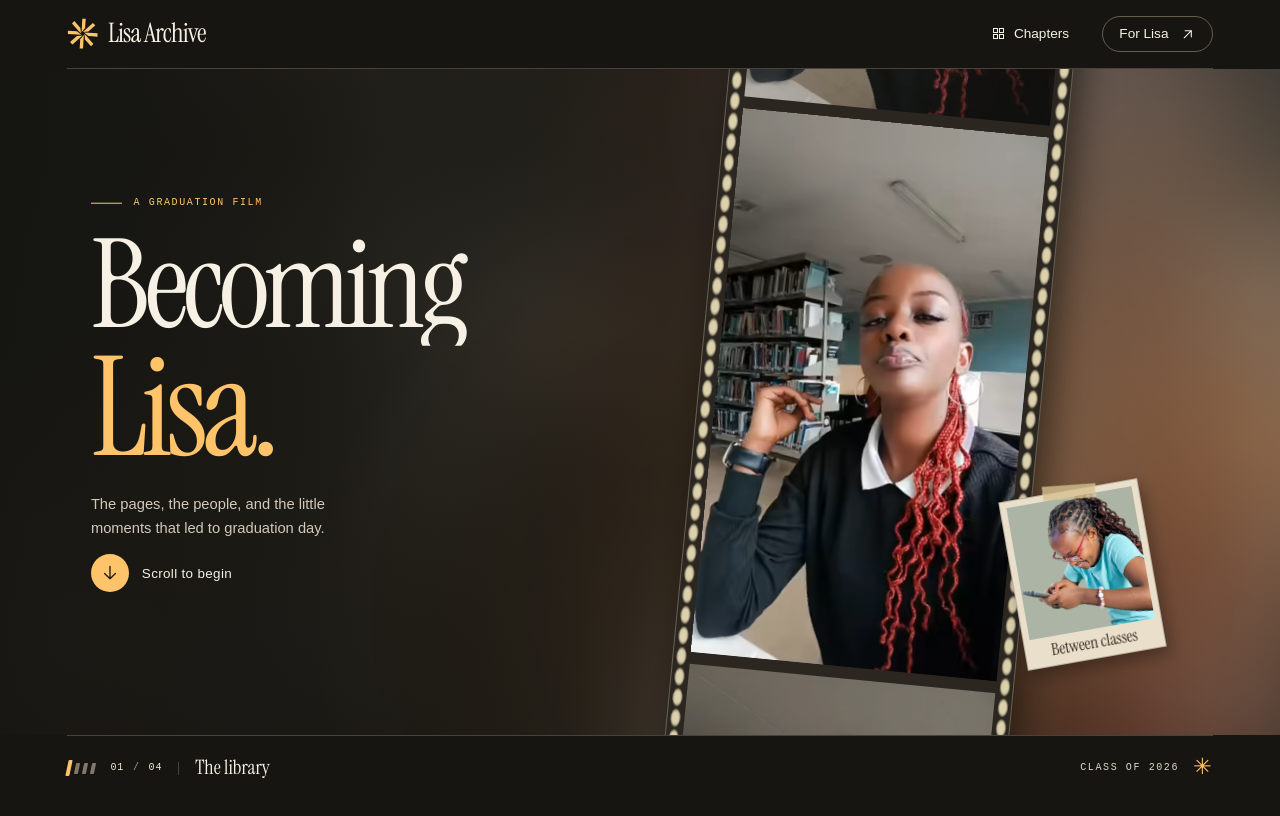
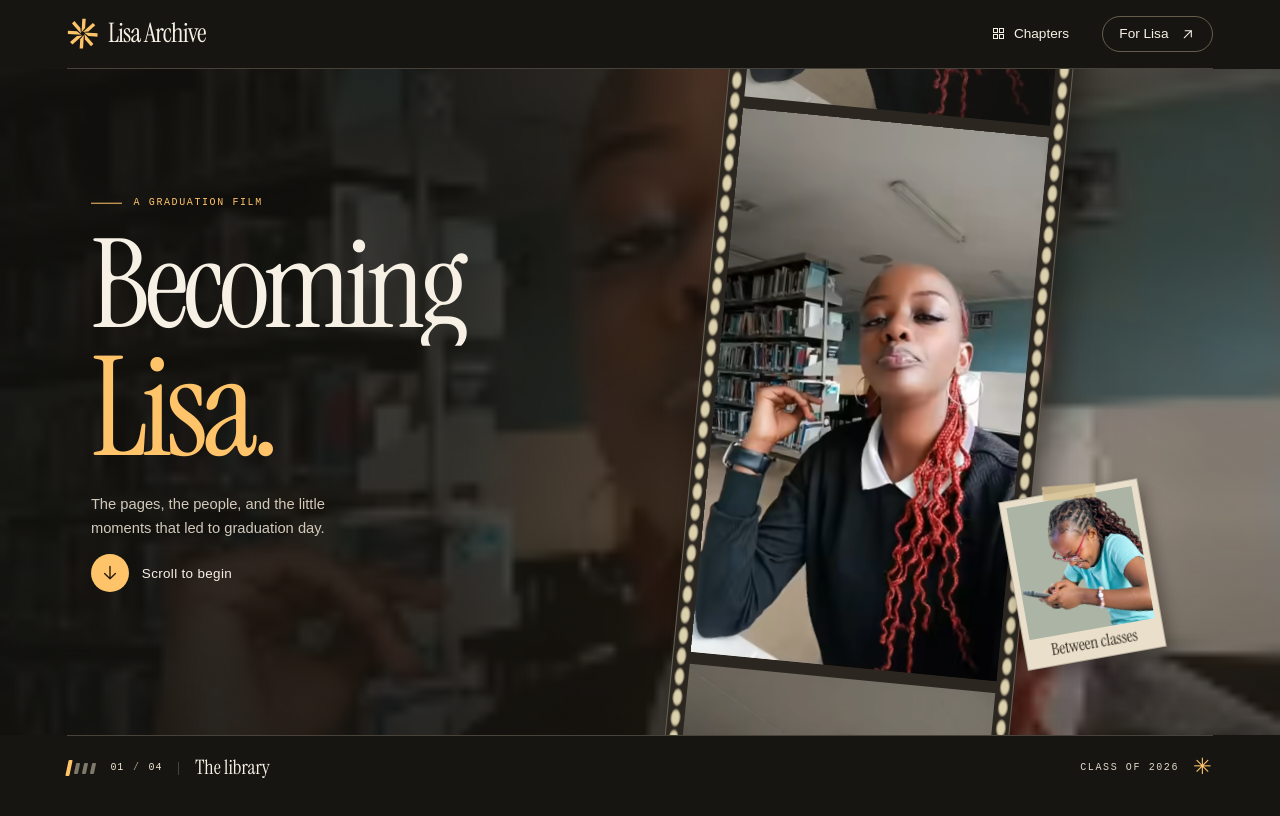
Before and after one commit to alitrial2025/lisaaa, a React (Vite) app: page / in a window 1280 px wide. Shown: the top 816 px of the page. Built offline with nearby package versions, Linux system fonts and the light colour scheme.

Commit message:
Project each film chapter across the full stage

```diff
--- a/src/frame-sequence.jsx
+++ b/src/frame-sequence.jsx
@@ -7,7 +7,7 @@ import { overviewAt, overviewWidth } from './overview.js';
 const { fps, columns, rows, clips } = manifest;
 const framesPerSheet = columns * rows;
 const cacheLimit = 5;
-const ambientWidth = 36;
+const ambientWidth = 150;
 
 export function createFrameCache() {
   const sheets = new Map();
@@ -85,17 +85,14 @@ export function createFrameCache() {
   };
 }
 
-// The atmosphere samples the already decoded frame. Its small backing store keeps
-// each redraw inexpensive even when the ambient image fills a wide viewport.
+// Resample the same decoded frame into a smaller backing store for a soft projection.
 function drawAmbient(canvas, source, tile) {
   if (!canvas) return;
-  const context = canvas.getContext('2d', { alpha: false });
+  const context = canvas.getContext('2d', { alpha: false, desynchronized: true });
   if (!context) return;
-  // Blur the small sample before compositing it across the entire viewport.
-  context.filter = 'blur(1.25px) saturate(.73)';
-  const destination = [-3, -3, canvas.width + 6, canvas.height + 6];
+  const destination = [0, 0, canvas.width, canvas.height];
   context.drawImage(source, ...(tile ? [...tile, ...destination] : destination));
-  canvas.dataset.ready = '';
+  if (!canvas.hasAttribute('data-ready')) canvas.dataset.ready = '';
 }
 
 function NativeFrames({ chapter, frame, ambient, ambientCanvas, onFrame }) {
@@ -309,7 +306,7 @@ export const FrameSequence = memo(function FrameSequence({ chapter, visible, pla
           <NativeFrames chapter={chapter} frame={nativeFrame} ambient ambientCanvas={ambientCanvas} onFrame={onFrame} />
         )}
       </div>
-      <div className="film-ambient" aria-hidden="true" style={{ backgroundImage: 'url("' + mediaPath(id + '-wash.webp') + '")' }}>
+      <div className="film-ambient" aria-hidden="true">
         <canvas ref={ambientCanvas} width={ambientWidth} height={Math.round(ambientWidth * height / width)} />
       </div>
     </>
--- a/src/styles.css
+++ b/src/styles.css
@@ -70,39 +70,44 @@ img { display: block; }
   --title-size: clamp(60px, min(9.8cqw, 18.5cqh), 205px);
   --copy-middle: 49%;
   --stock: #2b2720; --hole: #a99d81;
+  --backdrop-focus: 41%; --shade-right: 0;
   --still: url('/media/library.webp');
   position: absolute; inset: 0; isolation: isolate; overflow: hidden;
   color: var(--ink); background: var(--bg);
 }
 .film-surface[hidden] { display: none; }
-.film-surface[data-side='left'] { --film-x: 29.5%; --copy-side: 55%; --film-y: 49.5%; }
+.film-surface[data-side='left'] { --film-x: 29.5%; --copy-side: 55%; --film-y: 49.5%; --shade-right: 1; }
 .film-surface[data-scene='notes'] {
   --bg: #17201e; --halo: #829184; --accent: #e5d7a9; --stock: #2b322f; --hole: #adad94;
-  --still: url('/media/notes.webp');
+  --still: url('/media/notes.webp'); --backdrop-focus: 54%;
 }
 .film-surface[data-scene='writing'] {
   --bg: #302125; --halo: #b36b5a; --accent: #ffc7b4; --stock: #392e2b; --hole: #b69b86;
-  --still: url('/media/writing.webp'); --film-x: 71%; --shot-height: min(84cqh, 67cqw);
+  --still: url('/media/writing.webp'); --backdrop-focus: 43%; --film-x: 71%; --shot-height: min(84cqh, 67cqw);
 }
 .film-surface[data-scene='friends'] {
   --bg: #26231b; --halo: #b09b5b; --accent: #fadc99; --stock: #302e23; --hole: #c1aa8b;
-  --still: url('/media/friends.webp');
+  --still: url('/media/friends.webp'); --backdrop-focus: 45%;
 }
-.film-ambient { position: absolute; z-index: -3; inset: -14%; overflow: hidden; background-size: cover; background-position: center; opacity: .35; }
-.film-ambient canvas { display: block; width: 100%; height: 100%; object-fit: cover; }
+.film-ambient {
+  position: absolute; z-index: -3; inset: 0;
+  background: var(--still) center var(--backdrop-focus) / cover no-repeat;
+}
+.film-ambient canvas { display: block; width: 100%; height: 100%; object-fit: cover; object-position: center var(--backdrop-focus); }
 .film-ambient canvas:not([data-ready]) { visibility: hidden; }
 .projector-light {
-  position: absolute; z-index: -2; inset: 0;
+  position: absolute; z-index: -2; inset: 0; pointer-events: none;
   background:
-    radial-gradient(ellipse 50% 76% at 98% 55%, color-mix(in srgb, var(--halo) 44%, transparent), transparent 88%),
-    radial-gradient(ellipse 42% 70% at 66% 82%, #b4743c26, transparent),
-    linear-gradient(90deg, #141410ef 0%, #181712de 25%, #24201870 57%, transparent 85%);
+    radial-gradient(ellipse at 75% 72%, color-mix(in srgb, var(--halo) 14%, transparent), transparent 74%),
+    linear-gradient(0deg, #1514105c, transparent 33%),
+    #1514105d;
 }
-.film-surface[data-side='left'] .projector-light {
-  background:
-    radial-gradient(ellipse 76% 100% at 0% 44%, color-mix(in srgb, var(--halo) 35%, transparent), transparent 80%),
-    linear-gradient(-90deg, color-mix(in srgb, var(--bg) 98%, transparent), color-mix(in srgb, var(--bg) 70%, transparent) 54%, transparent 83%);
+.projector-light::before, .projector-light::after {
+  content: ''; position: absolute; inset: 0;
+  background: linear-gradient(90deg, #12110ed6 0%, #12110eb5 36%, #12110e38 66%, transparent 90%);
+  opacity: calc(1 - var(--shade-right));
 }
+.projector-light::after { transform: scaleX(-1); opacity: var(--shade-right); }
 .film-surface::after {
   content: ''; position: absolute; inset: 0; z-index: 2; pointer-events: none;
   background: repeating-linear-gradient(0deg, #fff8db05 0px, #fff8db05 1px, transparent 1px, transparent 3px);
@@ -239,10 +244,10 @@ img { display: block; }
     --title-size: clamp(57px, min(16.2cqw, 10.8cqh), 119px);
   }
   .film-surface[data-side='left'] { --film-x: 43%; }
-  .projector-light, .film-surface[data-side='left'] .projector-light { background: radial-gradient(ellipse at 80% 36%, color-mix(in srgb, var(--halo) 40%, transparent), transparent 70%), linear-gradient(0deg, var(--bg), transparent); }
+  .projector-light::before, .projector-light::after { display: none; }
   .film-surface::before {
     content: ''; position: absolute; z-index: 2; inset: 0; pointer-events: none;
-    background: linear-gradient(0deg, var(--bg) 1%, color-mix(in srgb, var(--bg) 92%, transparent) 25%, transparent 52%);
+    background: linear-gradient(0deg, #151410ec 1%, #151410c9 27%, #15141020 49%, transparent 60%);
   }
   .scene-type { top: auto; bottom: clamp(25px, 5.6cqh, 48px); width: calc(100% - 2 * var(--edge)); transform: none; }
   .scene-eyebrow { font-size: 10px; margin-bottom: 12px; }
@@ -291,6 +296,7 @@ img { display: block; }
 .film-surface[data-scene='library'] {
   --cross-distance: -38cqw;
   --cross-print: -74cqw;
+  --shade-right: var(--cross, 0);
   --shot-transform: translate(-50%, -50%)
     translate(calc(var(--shot-drift) + var(--cross-distance) * var(--cross, 0)), calc(var(--shot-rise) + var(--cross-lift, 0px)))
     rotate(calc(var(--shot-tilt) - 12deg * var(--cross, 0)));
```
